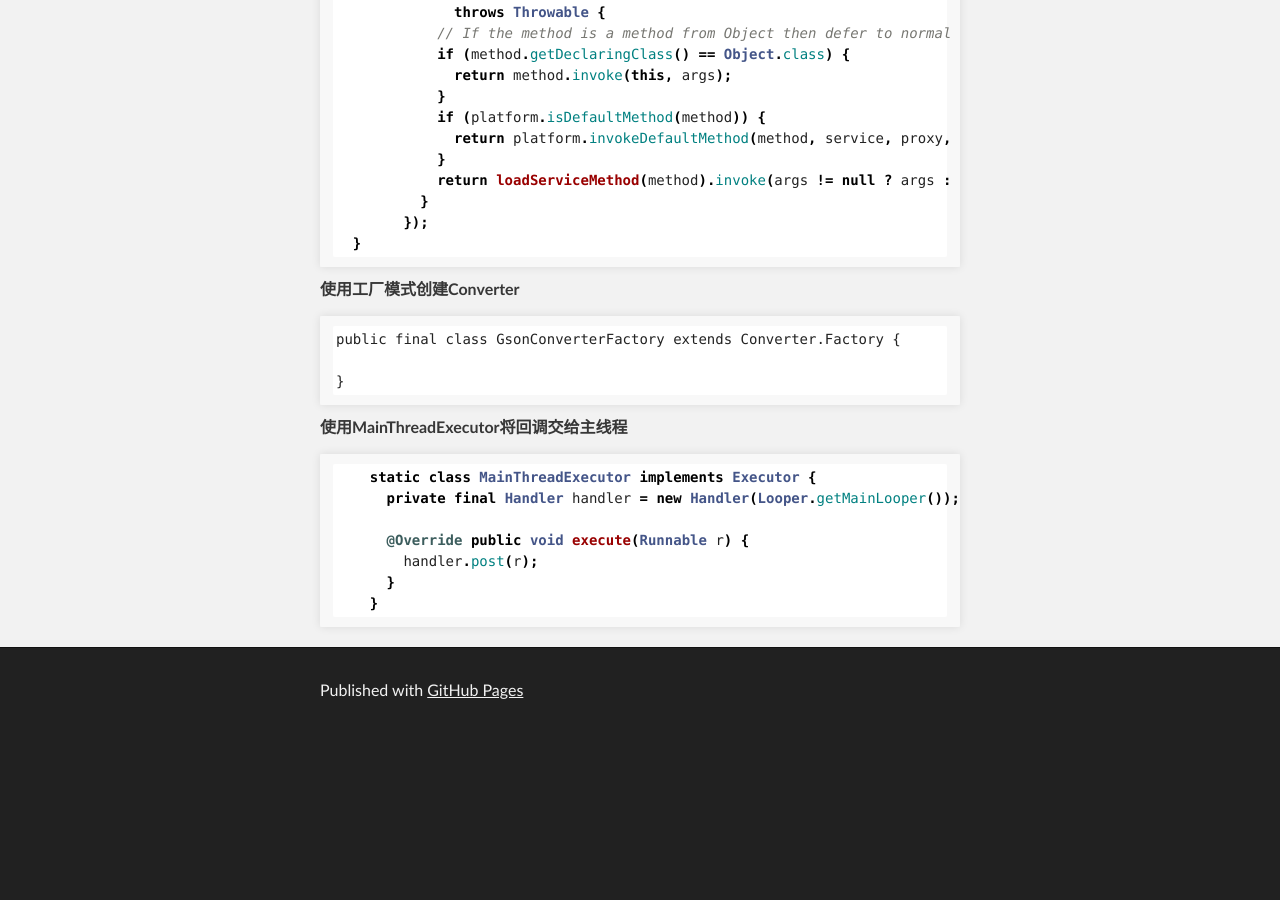
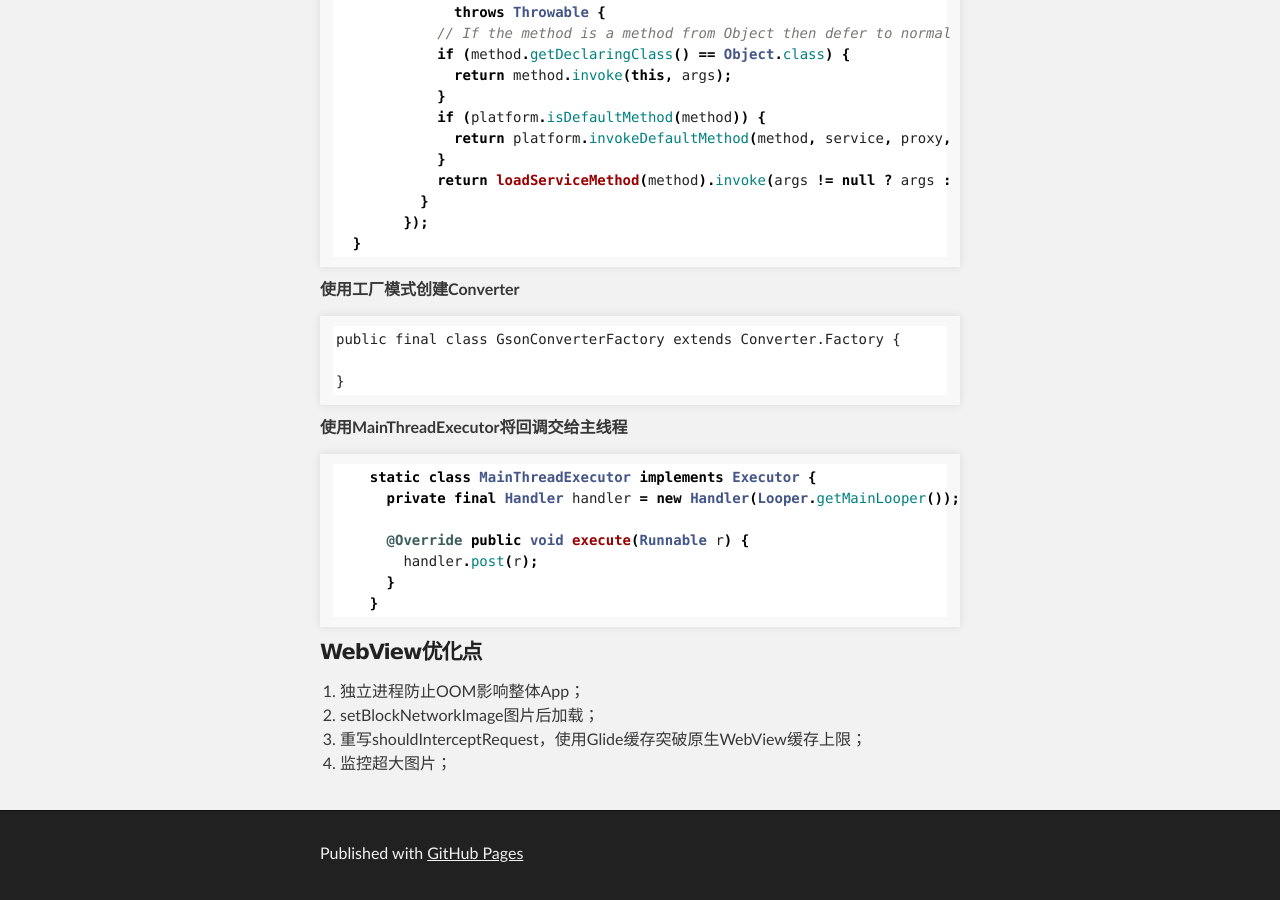
Before and after one commit to mwping/mwping.github.io, a Jekyll site: the page built from help/hungry2.md, in a window 1280 px wide and 900 px high, scrolled down 2896 px. Built offline with Jekyll 4.4.1, drawn with Linux system fonts in a browser that asks for light colours; our own code applies the rules of GitHub Pages for plain Markdown files; before the commit the page ends 3633 px from its top, so only the background shows below that.

Commit message:
fix sample

````diff
--- a/help/hungry2.md
+++ b/help/hungry2.md
@@ -130,3 +130,10 @@ public final class GsonConverterFactory extends Converter.Factory {
       }
     }
 ```
+
+#### WebView优化点
+
+1. 独立进程防止OOM影响整体App；
+2. setBlockNetworkImage图片后加载；
+3. 重写shouldInterceptRequest，使用Glide缓存突破原生WebView缓存上限；
+4. 监控超大图片；
````
Also changed, not shown: download/tomcat/apache-tomcat-9.0.14/webapps/examples/test/index.html (+21 -0 lines).
